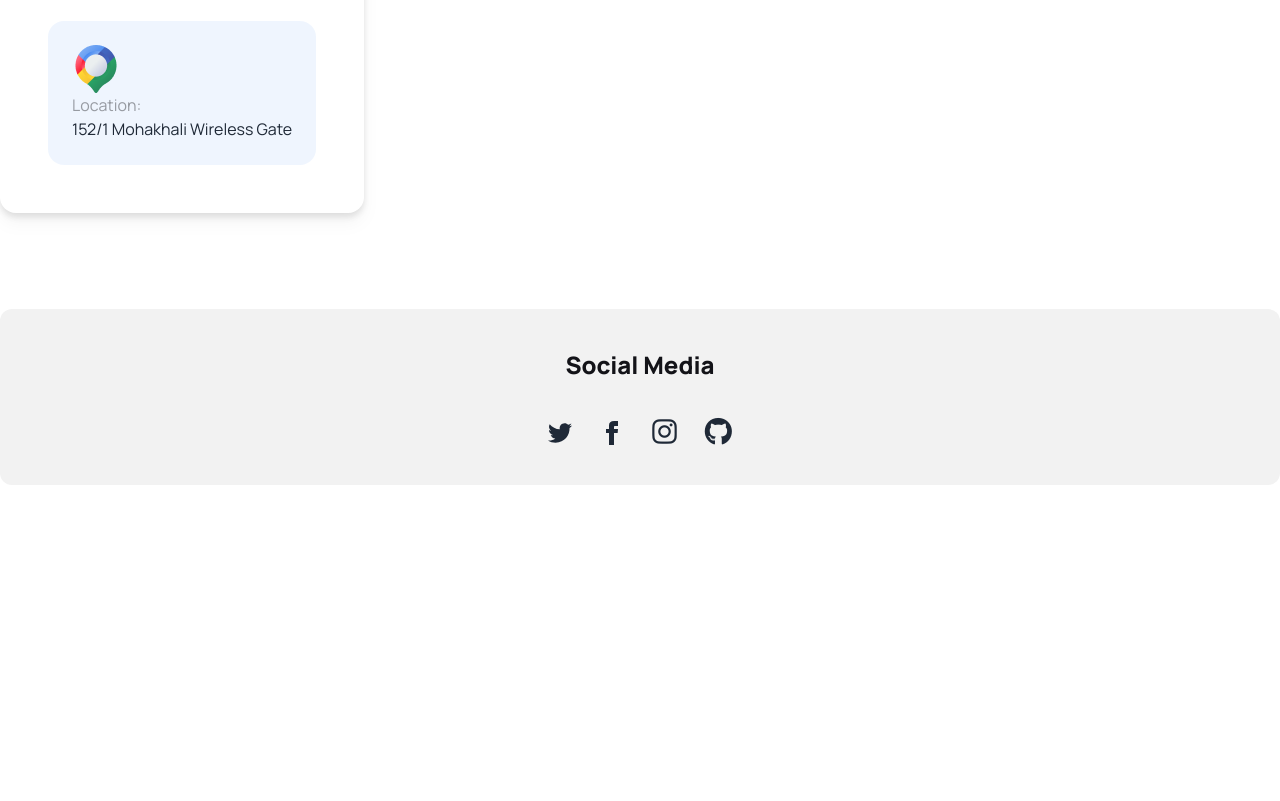
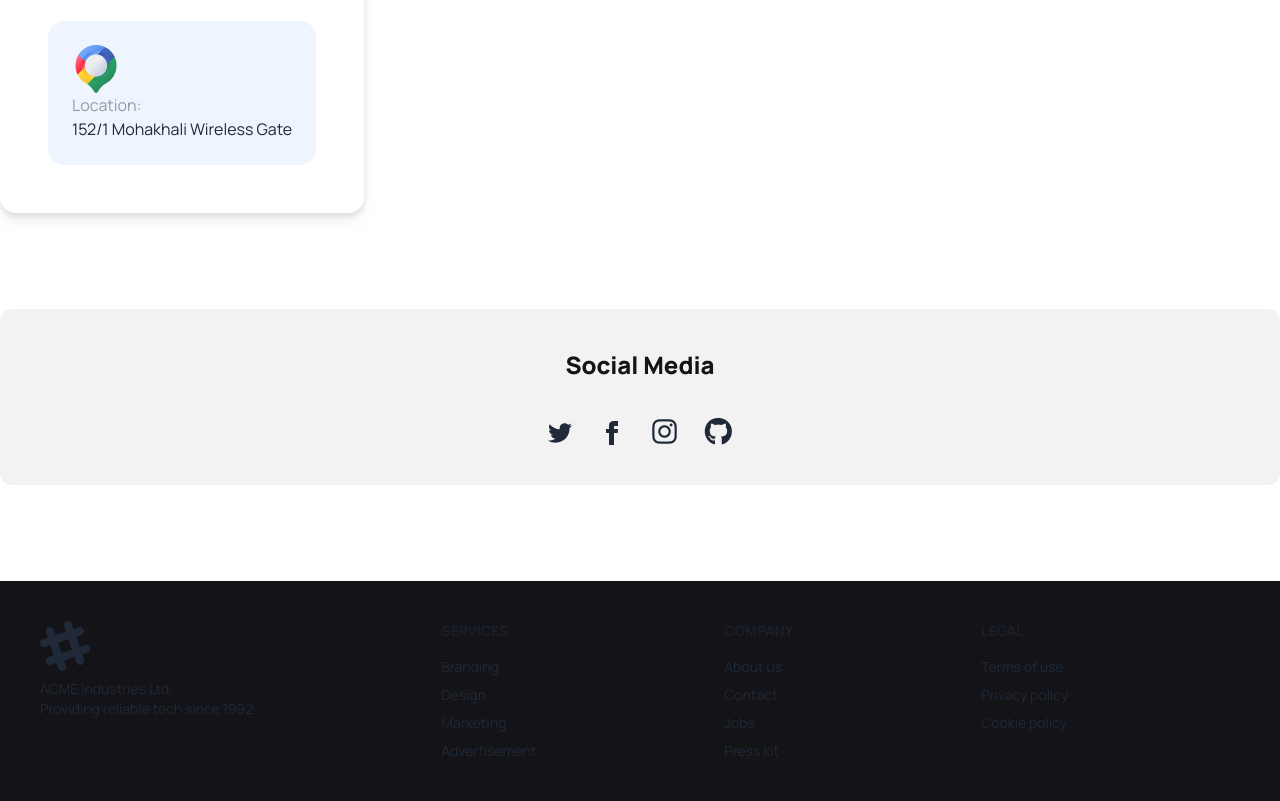
Before and after one commit to AiZeN0007/A3-Hockeys, a plain HTML site: page index.html in a window 1280 px wide. Shown: the part 3364-4165 px from the top of the page. Before the commit the page ends 3849 px from the top, so only its background shows below. Drawn offline with nearby package versions, Linux system fonts and the light colour scheme.

Commit message:
added footer section

```diff
--- a/index.html
+++ b/index.html
@@ -66,7 +66,8 @@
         <section>
             <div class="text-center border-y-2 border-dashed">
                 <h2 class="text-4xl font-extrabold text-[#131318] my-8">Professional Hockey's Club</h2>
-                <p class="text-base font-medium text-[#13131899] my-6">Check out our statistics and decide for yourself if we deal with our responsibilities professionally or not.</p>
+                <p class="text-base font-medium text-[#13131899] my-6">Check out our statistics and decide for yourself
+                    if we deal with our responsibilities professionally or not.</p>
             </div>
         </section>
 
@@ -120,7 +121,8 @@
         <section>
             <div class="text-center border-y-2 border-dashed">
                 <h2 class="text-4xl font-extrabold text-[#131318] my-8">Our New Products</h2>
-                <p class="text-base font-medium text-[#13131899] my-6">Browse through our newest catalog to buy your favorite products.</p>
+                <p class="text-base font-medium text-[#13131899] my-6">Browse through our newest catalog to buy your
+                    favorite products.</p>
             </div>
         </section>
 
@@ -206,7 +208,8 @@
         <section class="mb-24">
             <div class="text-center border-y-2 border-dashed">
                 <h2 class="text-4xl font-extrabold text-[#131318] my-8">Get In Touch</h2>
-                <p class="text-base font-medium text-[#13131899] my-6">Get in touch with us 24/7 via any of the following methods.</p>
+                <p class="text-base font-medium text-[#13131899] my-6">Get in touch with us 24/7 via any of the
+                    following methods.</p>
             </div>
             <div class="flex flex-col md:flex-row my-12 ">
                 <div class="p-12 bg-[#FFFFFF] rounded-2xl drop-shadow-lg">
@@ -259,9 +262,39 @@
         </section>
     </main>
 
-    <footer>
 
+    <footer class="footer p-10 bg-[#131318] text-base-content mt-24">
+        <aside>
+            <svg width="50" height="50" viewBox="0 0 24 24" xmlns="http://www.w3.org/2000/svg" fill-rule="evenodd"
+                clip-rule="evenodd" class="fill-current">
+                <path
+                    d="M22.672 15.226l-2.432.811.841 2.515c.33 1.019-.209 2.127-1.23 2.456-1.15.325-2.148-.321-2.463-1.226l-.84-2.518-5.013 1.677.84 2.517c.391 1.203-.434 2.542-1.831 2.542-.88 0-1.601-.564-1.86-1.314l-.842-2.516-2.431.809c-1.135.328-2.145-.317-2.463-1.229-.329-1.018.211-2.127 1.231-2.456l2.432-.809-1.621-4.823-2.432.808c-1.355.384-2.558-.59-2.558-1.839 0-.817.509-1.582 1.327-1.846l2.433-.809-.842-2.515c-.33-1.02.211-2.129 1.232-2.458 1.02-.329 2.13.209 2.461 1.229l.842 2.515 5.011-1.677-.839-2.517c-.403-1.238.484-2.553 1.843-2.553.819 0 1.585.509 1.85 1.326l.841 2.517 2.431-.81c1.02-.33 2.131.211 2.461 1.229.332 1.018-.21 2.126-1.23 2.456l-2.433.809 1.622 4.823 2.433-.809c1.242-.401 2.557.484 2.557 1.838 0 .819-.51 1.583-1.328 1.847m-8.992-6.428l-5.01 1.675 1.619 4.828 5.011-1.674-1.62-4.829z">
+                </path>
+            </svg>
+            <p>ACME Industries Ltd.<br />Providing reliable tech since 1992</p>
+        </aside>
+        <nav>
+            <header class="footer-title">Services</header>
+            <a class="link link-hover">Branding</a>
+            <a class="link link-hover">Design</a>
+            <a class="link link-hover">Marketing</a>
+            <a class="link link-hover">Advertisement</a>
+        </nav>
+        <nav>
+            <header class="footer-title">Company</header>
+            <a class="link link-hover">About us</a>
+            <a class="link link-hover">Contact</a>
+            <a class="link link-hover">Jobs</a>
+            <a class="link link-hover">Press kit</a>
+        </nav>
+        <nav>
+            <header class="footer-title">Legal</header>
+            <a class="link link-hover">Terms of use</a>
+            <a class="link link-hover">Privacy policy</a>
+            <a class="link link-hover">Cookie policy</a>
+        </nav>
     </footer>
+
 </body>
 
 </html>
```
